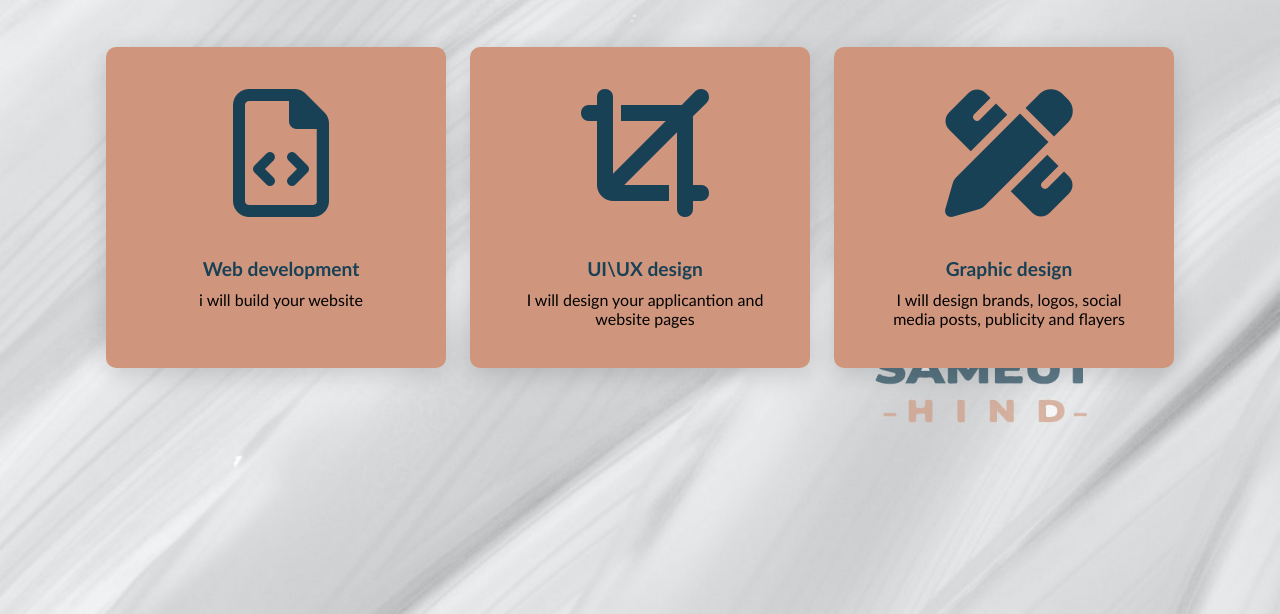
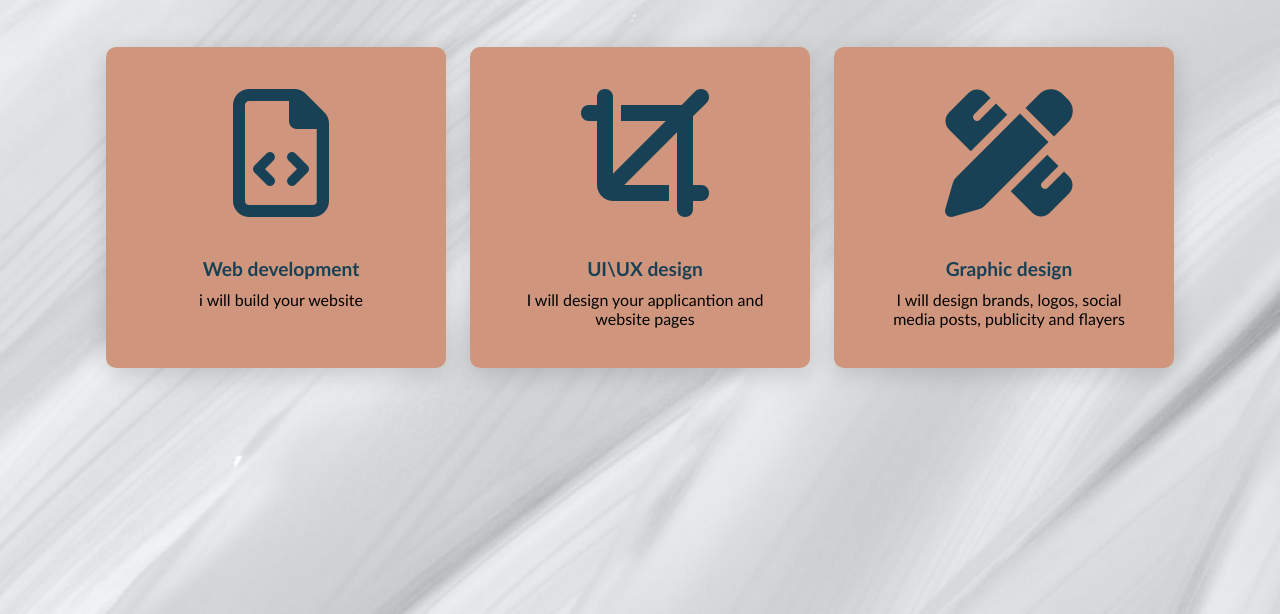
Before and after one commit to hancodx/Portfolio, a plain HTML site: page services.html in a window 1280 px wide. Shown: the part 183-797 px from the top of the page. Drawn offline with Linux system fonts and the light colour scheme.

Commit message:
add background image

```diff
--- a/services.css
+++ b/services.css
@@ -22,7 +22,7 @@ body {
     width: 100%;
     height: 100%;
     min-height: 100vh;
-    background-image: url(./hello.jpg);
+    background-image: url(./hello\ 2.jpg);
     background-position: center;
     background-size: cover;
     position: relative;
```
Also changed, not shown: hello 2.jpg (added).
